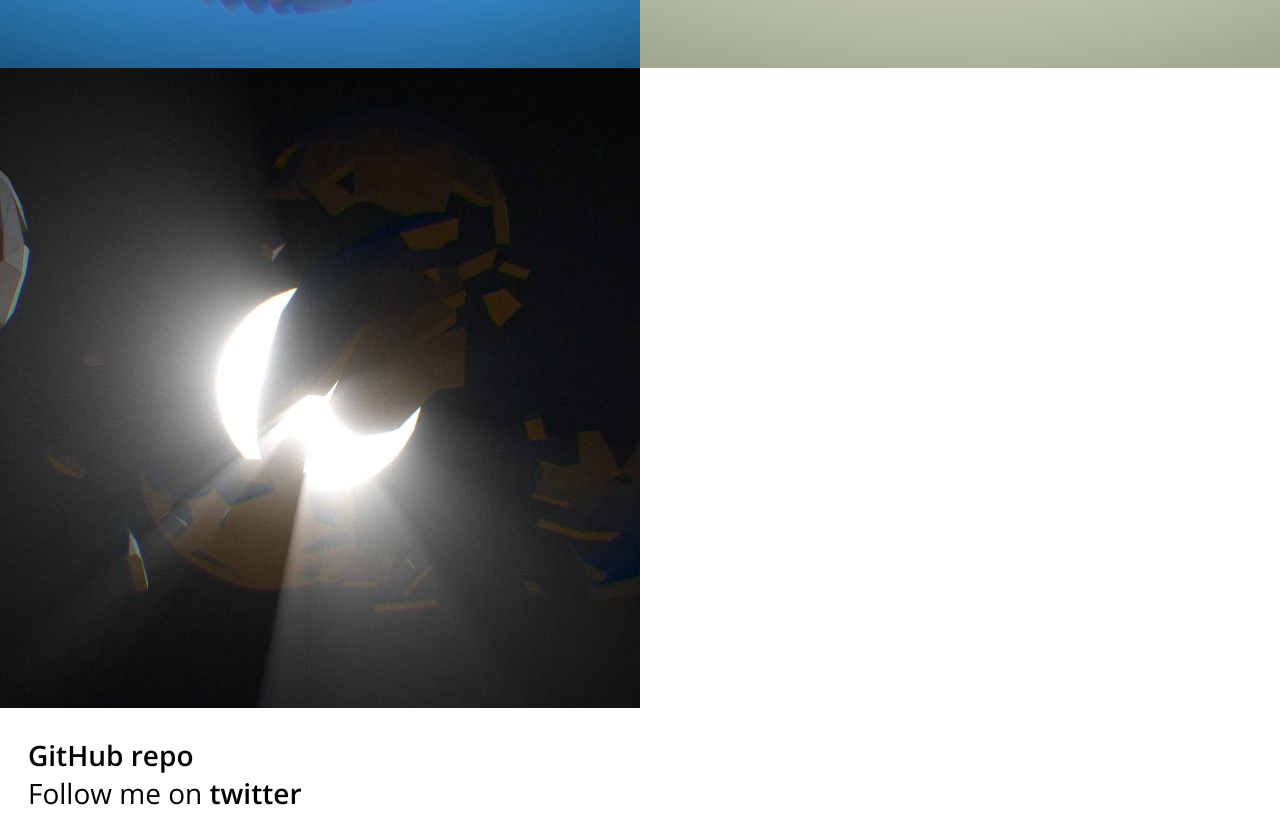
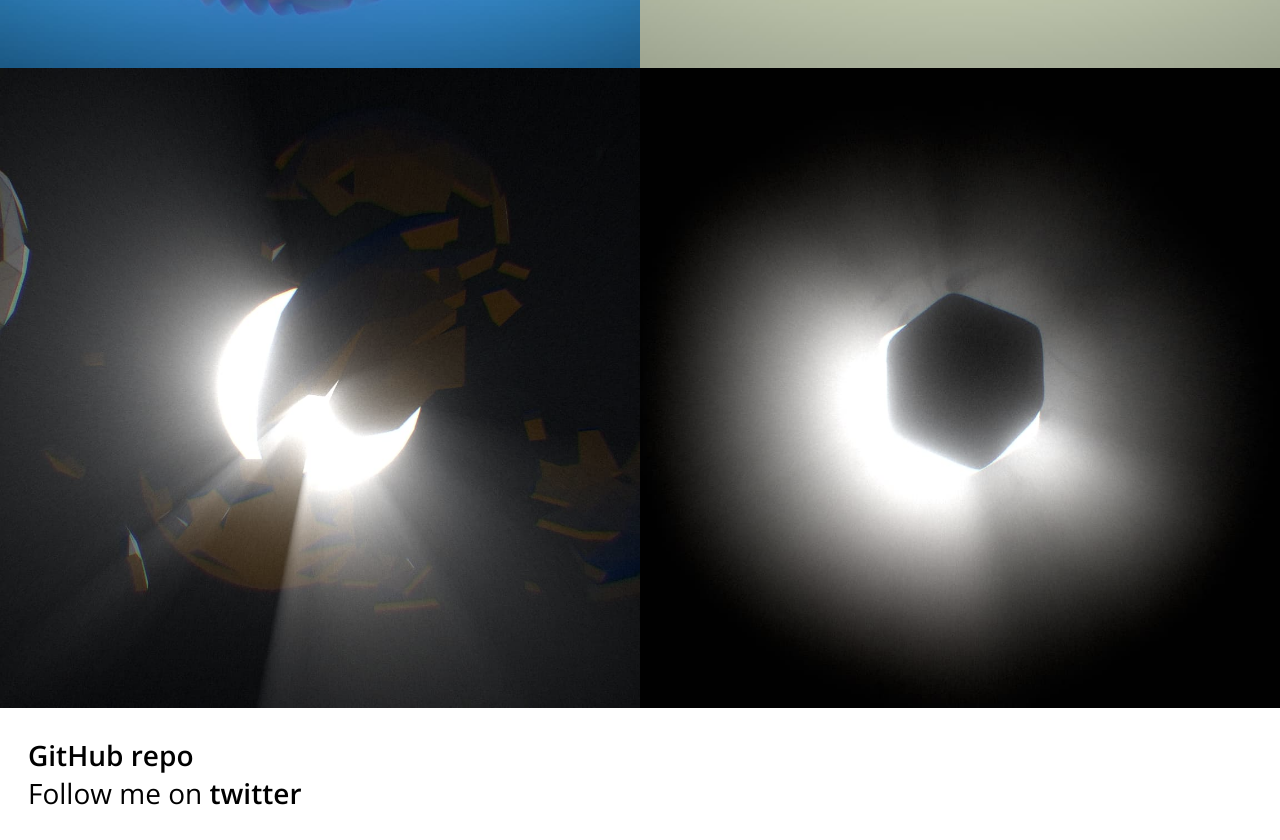
Before and after one commit to spite/codevember-2022, a plain HTML site: page index.html in a window 1280 px wide. Shown: the part 666-1506 px from the top of the page. Drawn offline with nearby package versions, Linux system fonts and the light colour scheme.

Commit message:
Update index.html

```diff
--- a/index.html
+++ b/index.html
@@ -201,10 +201,10 @@
         <div class="day4 contrast">
           <a href="./4"><h2>4. fragment</h2></a>
         </div>
-        <!-- <div class="day5 contrast">
+        <div class="day5 contrast">
           <a href="./5"><h2>5. eclipse</h2></a>
         </div>
-        <div class="day6 contrast">
+        <!--<div class="day6 contrast">
           <a href="./6"><h2>6. dune</h2></a>
         </div>
         <div class="day7 contrast">
```
